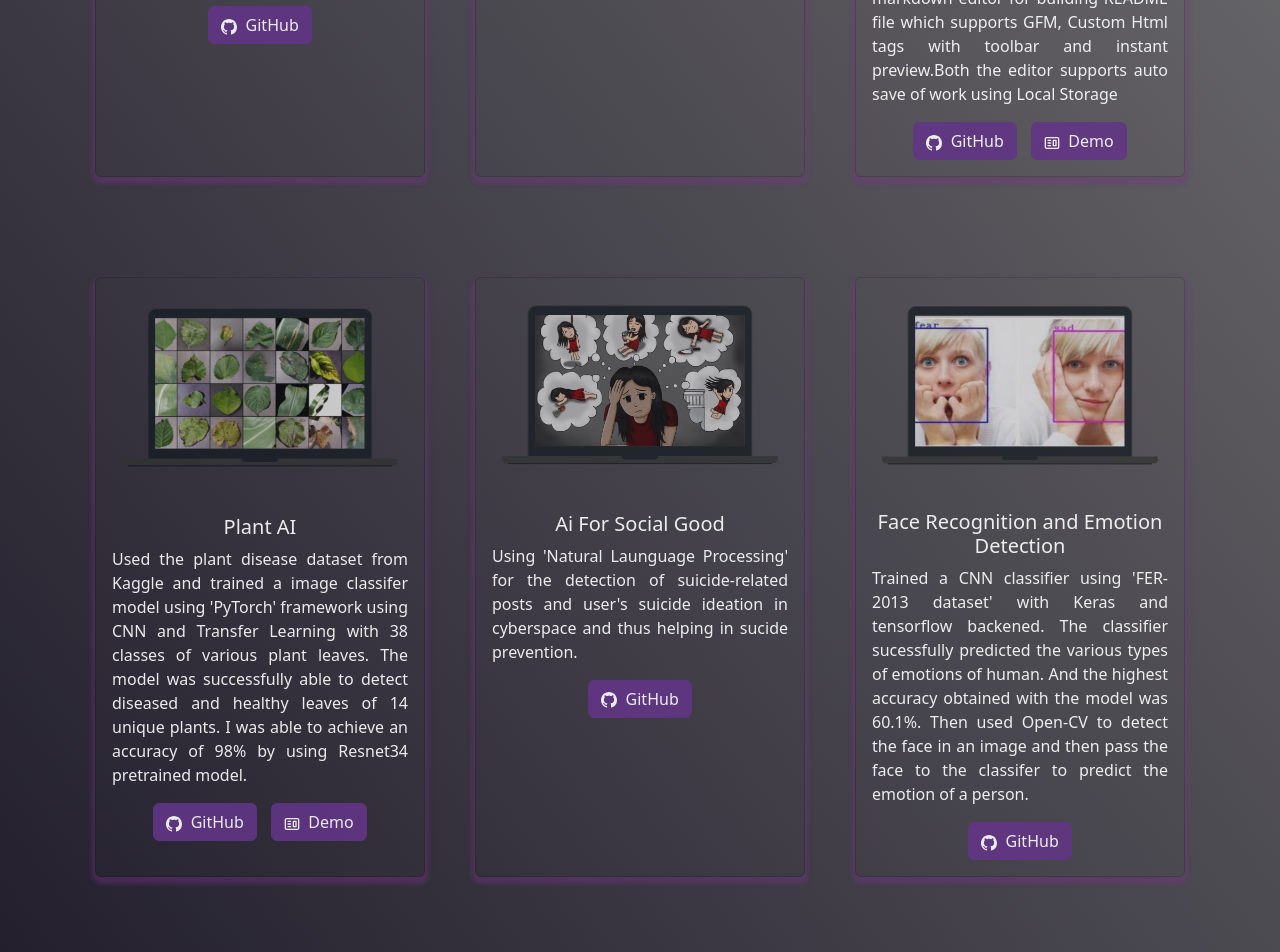
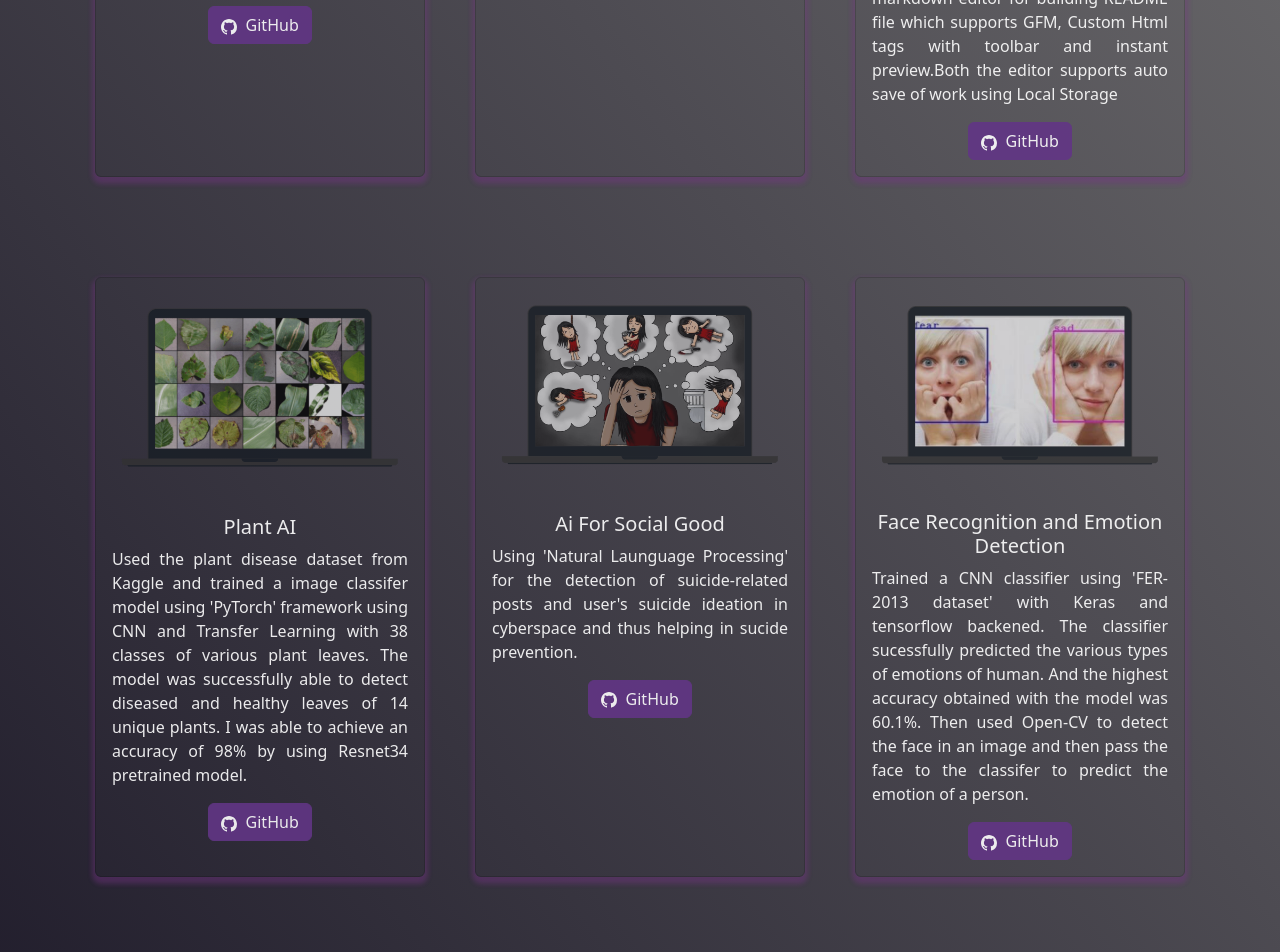
Before and after one commit to Nebajooo/Portfolio_NebiyuNew, a React (Create React App) app: page /project in a window 1280 px wide. Shown: the part 680-1632 px from the top of the page. Built offline with nearby package versions, Linux system fonts and the light colour scheme.

Commit message:
update on projects of the portfolio

```diff
--- a/src/components/Projects/Projects.js
+++ b/src/components/Projects/Projects.js
@@ -49,8 +49,8 @@
               isBlog={false}
               title="Editor.io"
               description="Online code and markdown editor build with react.js. Online Editor which supports html, css, and js code with instant view of website. Online markdown editor for building README file which supports GFM, Custom Html tags with toolbar and instant preview.Both the editor supports auto save of work using Local Storage"
-              ghLink="https://github.com/soumyajit4419/Editor.io"
-              demoLink="https://editor.soumya-jit.tech/"
+              // ghLink="https://github.com/soumyajit4419/Editor.io"
+              // demoLink="https://editor.soumya-jit.tech/"
             />
           </Col>
 
@@ -60,8 +60,8 @@
               isBlog={false}
               title="Plant AI"
               description="Used the plant disease dataset from Kaggle and trained a image classifer model using 'PyTorch' framework using CNN and Transfer Learning with 38 classes of various plant leaves. The model was successfully able to detect diseased and healthy leaves of 14 unique plants. I was able to achieve an accuracy of 98% by using Resnet34 pretrained model."
-              ghLink="https://github.com/soumyajit4419/Plant_AI"
-              demoLink="https://plant49-ai.herokuapp.com/"
+              // ghLink="https://github.com/soumyajit4419/Plant_AI"
+              // demoLink="https://plant49-ai.herokuapp.com/"
             />
           </Col>
 
@@ -71,7 +71,7 @@
               isBlog={false}
               title="Ai For Social Good"
               description="Using 'Natural Launguage Processing' for the detection of suicide-related posts and user's suicide ideation in cyberspace  and thus helping in sucide prevention."
-              ghLink="https://github.com/soumyajit4419/AI_For_Social_Good"
+              // ghLink="https://github.com/soumyajit4419/AI_For_Social_Good"
               // demoLink="https://www.youtube.com/watch?v=dQw4w9WgXcQ&ab_channel=RickAstley" <--------Please include a demo link here
             />
           </Col>
@@ -83,7 +83,7 @@
               title="Face Recognition and Emotion Detection"
               description="Trained a CNN classifier using 'FER-2013 dataset' with Keras and tensorflow backened. The classifier sucessfully predicted the various types of emotions of human. And the highest accuracy obtained with the model was 60.1%.
               Then used Open-CV to detect the face in an image and then pass the face to the classifer to predict the emotion of a person."
-              ghLink="https://github.com/soumyajit4419/Face_And_Emotion_Detection"
+              // ghLink="https://github.com/soumyajit4419/Face_And_Emotion_Detection"
               // demoLink="https://blogs.soumya-jit.tech/"      <--------Please include a demo link here
             />
           </Col>
```
